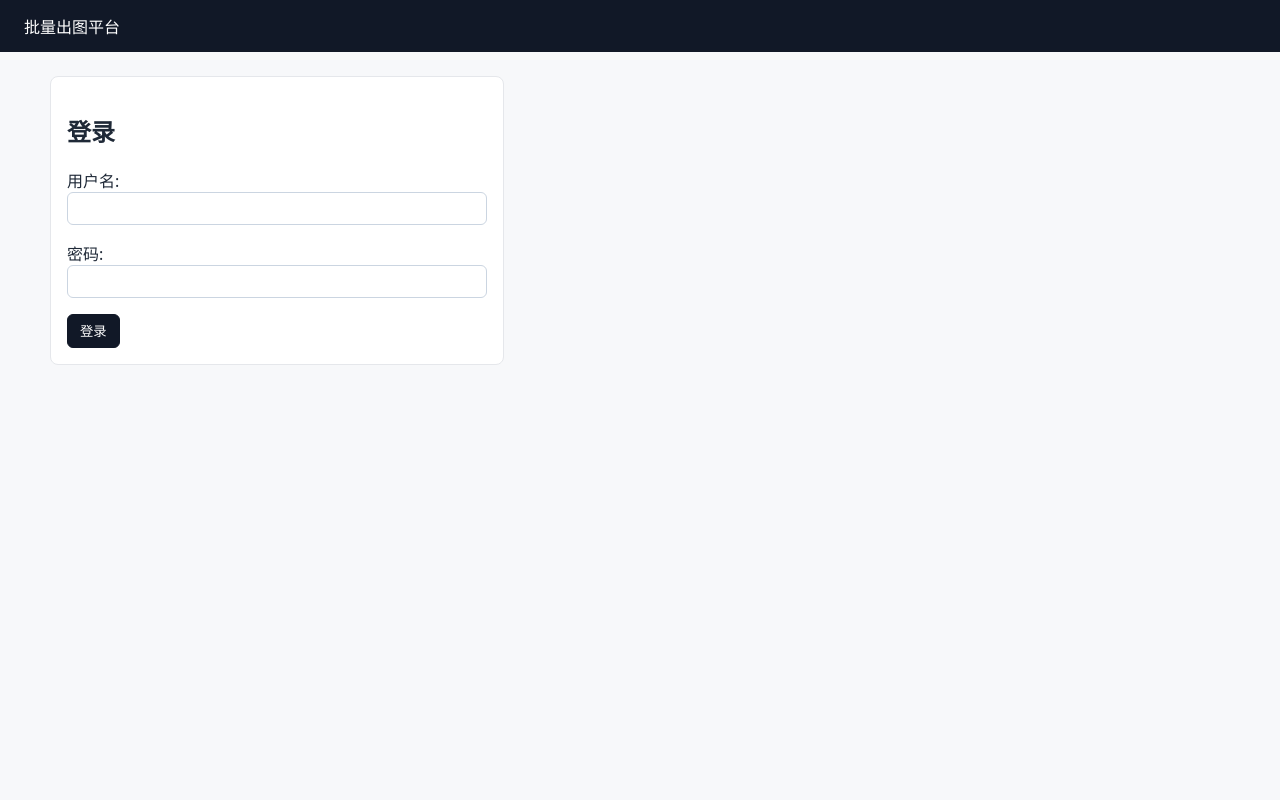
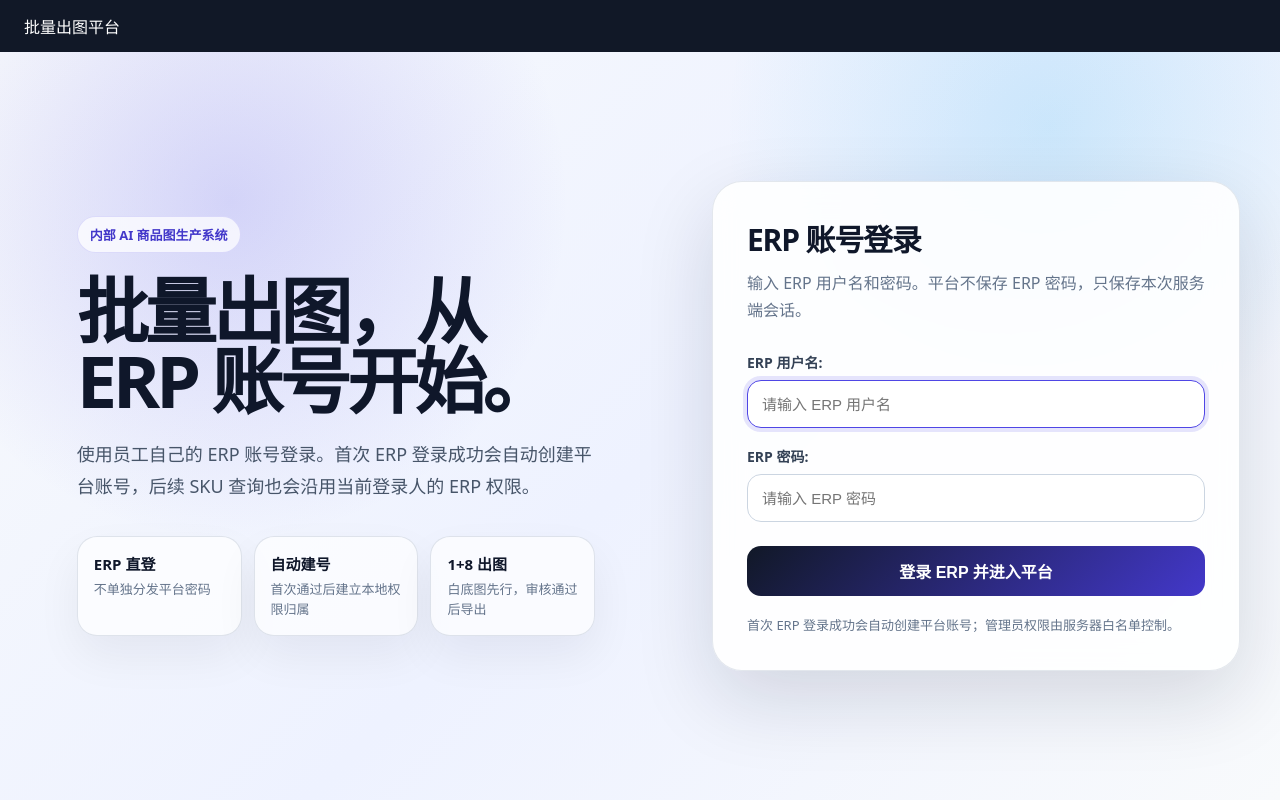
Before and after one commit to yuanZhang7777777/picturesGeneratePlatform, a Django app: page /login/ in a window 1280 px wide. Run offline with Django 5.2, Linux system fonts and the light colour scheme; some libraries are stand-ins or nearby versions.

Commit message:
feat: polish ERP login page

```diff
--- a/platform_app/forms.py
+++ b/platform_app/forms.py
@@ -6,8 +6,26 @@ from .services import ErpAuthError, authenticate_erp_user
 
 
 class ERPAuthenticationForm(forms.Form):
-    username = forms.CharField(label="用户名")
-    password = forms.CharField(label="密码", strip=False, widget=forms.PasswordInput)
+    username = forms.CharField(
+        label="ERP 用户名",
+        widget=forms.TextInput(
+            attrs={
+                "autocomplete": "username",
+                "autofocus": True,
+                "placeholder": "请输入 ERP 用户名",
+            }
+        ),
+    )
+    password = forms.CharField(
+        label="ERP 密码",
+        strip=False,
+        widget=forms.PasswordInput(
+            attrs={
+                "autocomplete": "current-password",
+                "placeholder": "请输入 ERP 密码",
+            }
+        ),
+    )
 
     def __init__(self, request=None, *args, **kwargs):
         super().__init__(*args, **kwargs)
@@ -23,7 +41,7 @@ class ERPAuthenticationForm(forms.Form):
             try:
                 self.user_cache, self.erp_token = authenticate_erp_user(username, password)
             except ErpAuthError as exc:
-                raise forms.ValidationError("ERP username or password is incorrect") from exc
+                raise forms.ValidationError("ERP 用户名或密码不正确") from exc
         return cleaned
 
     def get_user(self):
--- a/platform_app/templates/platform_app/login.html
+++ b/platform_app/templates/platform_app/login.html
@@ -1,12 +1,180 @@
 {% extends "platform_app/base.html" %}
-{% block title %}登录{% endblock %}
+{% block title %}ERP 登录 - 批量出图平台{% endblock %}
+{% block head %}
+<style>
+  main { max-width: none; padding: 0; }
+  .login-page {
+    min-height: calc(100vh - 52px);
+    display: grid;
+    grid-template-columns: minmax(0, 1.05fr) minmax(420px, .95fr);
+    background:
+      radial-gradient(circle at 18% 20%, rgba(79, 70, 229, .20), transparent 28%),
+      radial-gradient(circle at 82% 10%, rgba(14, 165, 233, .16), transparent 26%),
+      linear-gradient(135deg, #f8fafc 0%, #eef2ff 52%, #f8fafc 100%);
+  }
+  .login-hero {
+    padding: 72px clamp(32px, 6vw, 96px);
+    display: flex;
+    flex-direction: column;
+    justify-content: center;
+  }
+  .login-eyebrow {
+    width: max-content;
+    padding: 8px 12px;
+    border: 1px solid rgba(79, 70, 229, .16);
+    border-radius: 999px;
+    background: rgba(255, 255, 255, .72);
+    color: #4338ca;
+    font-size: 13px;
+    font-weight: 700;
+  }
+  .login-hero h1 {
+    margin: 22px 0 0;
+    max-width: 640px;
+    color: #0f172a;
+    font-size: clamp(44px, 6vw, 72px);
+    line-height: .98;
+    letter-spacing: -0.06em;
+  }
+  .login-hero p {
+    margin: 22px 0 0;
+    max-width: 560px;
+    color: #475569;
+    font-size: 18px;
+    line-height: 1.8;
+  }
+  .login-points {
+    display: grid;
+    grid-template-columns: repeat(3, minmax(0, 1fr));
+    gap: 12px;
+    margin-top: 34px;
+    max-width: 680px;
+  }
+  .login-point {
+    padding: 16px;
+    border: 1px solid rgba(148, 163, 184, .28);
+    border-radius: 20px;
+    background: rgba(255, 255, 255, .68);
+    box-shadow: 0 20px 45px rgba(15, 23, 42, .06);
+  }
+  .login-point strong { display: block; color: #0f172a; font-size: 15px; }
+  .login-point span { display: block; margin-top: 6px; color: #64748b; font-size: 13px; line-height: 1.5; }
+  .login-side {
+    display: flex;
+    align-items: center;
+    justify-content: center;
+    padding: 40px;
+  }
+  .login-card {
+    width: min(100%, 460px);
+    border: 1px solid rgba(148, 163, 184, .25);
+    border-radius: 30px;
+    background: rgba(255, 255, 255, .88);
+    box-shadow: 0 28px 80px rgba(15, 23, 42, .14);
+    backdrop-filter: blur(16px);
+    padding: 34px;
+  }
+  .login-card h2 { margin: 0; color: #0f172a; font-size: 30px; letter-spacing: -.04em; }
+  .login-card .muted { margin: 10px 0 28px; line-height: 1.7; }
+  .form-field { margin-top: 18px; }
+  .form-field label { display: block; margin-bottom: 8px; color: #334155; font-size: 14px; font-weight: 700; }
+  .login-card input {
+    min-height: 48px;
+    border: 1px solid #cbd5e1;
+    border-radius: 14px;
+    background: white;
+    padding: 0 14px;
+    font-size: 15px;
+    transition: border-color .15s ease, box-shadow .15s ease;
+  }
+  .login-card input:focus {
+    border-color: #4f46e5;
+    box-shadow: 0 0 0 4px rgba(79, 70, 229, .14);
+    outline: none;
+  }
+  .login-submit {
+    width: 100%;
+    min-height: 50px;
+    justify-content: center;
+    margin-top: 24px;
+    border: 0;
+    border-radius: 14px;
+    background: linear-gradient(135deg, #111827, #4338ca);
+    font-size: 16px;
+    font-weight: 800;
+  }
+  .login-note {
+    margin: 18px 0 0;
+    color: #64748b;
+    font-size: 13px;
+    line-height: 1.7;
+  }
+  .errorlist {
+    margin: 8px 0 0;
+    padding-left: 18px;
+    color: #dc2626;
+    font-size: 13px;
+  }
+  .login-errors {
+    margin-bottom: 18px;
+    padding: 12px 14px;
+    border: 1px solid #fecaca;
+    border-radius: 14px;
+    background: #fef2f2;
+  }
+  @media (max-width: 900px) {
+    .login-page { grid-template-columns: 1fr; }
+    .login-hero { padding: 40px 24px 0; }
+    .login-points { grid-template-columns: 1fr; }
+    .login-side { padding: 24px; }
+  }
+</style>
+{% endblock %}
 {% block content %}
-<section class="panel" style="max-width: 420px;">
-  <h1>登录</h1>
-  <form method="post">
-    {% csrf_token %}
-    {{ form.as_p }}
-    <button type="submit">登录</button>
-  </form>
+<section class="login-page">
+  <div class="login-hero">
+    <div class="login-eyebrow">内部 AI 商品图生产系统</div>
+    <h1>批量出图，从 ERP 账号开始。</h1>
+    <p>使用员工自己的 ERP 账号登录。首次 ERP 登录成功会自动创建平台账号，后续 SKU 查询也会沿用当前登录人的 ERP 权限。</p>
+    <div class="login-points" aria-label="平台能力">
+      <div class="login-point">
+        <strong>ERP 直登</strong>
+        <span>不单独分发平台密码</span>
+      </div>
+      <div class="login-point">
+        <strong>自动建号</strong>
+        <span>首次通过后建立本地权限归属</span>
+      </div>
+      <div class="login-point">
+        <strong>1+8 出图</strong>
+        <span>白底图先行，审核通过后导出</span>
+      </div>
+    </div>
+  </div>
+
+  <div class="login-side">
+    <section class="login-card" aria-labelledby="login-title">
+      <h2 id="login-title">ERP 账号登录</h2>
+      <p class="muted">输入 ERP 用户名和密码。平台不保存 ERP 密码，只保存本次服务端会话。</p>
+      <form method="post">
+        {% csrf_token %}
+        {% if form.non_field_errors %}
+          <div class="login-errors" role="alert">{{ form.non_field_errors }}</div>
+        {% endif %}
+        <div class="form-field">
+          {{ form.username.label_tag }}
+          {{ form.username }}
+          {{ form.username.errors }}
+        </div>
+        <div class="form-field">
+          {{ form.password.label_tag }}
+          {{ form.password }}
+          {{ form.password.errors }}
+        </div>
+        <button class="login-submit" type="submit">登录 ERP 并进入平台</button>
+      </form>
+      <p class="login-note">首次 ERP 登录成功会自动创建平台账号；管理员权限由服务器白名单控制。</p>
+    </section>
+  </div>
 </section>
 {% endblock %}
```
Also changed, not shown: tests/test_auth_permissions.py (+10 -0 lines).
